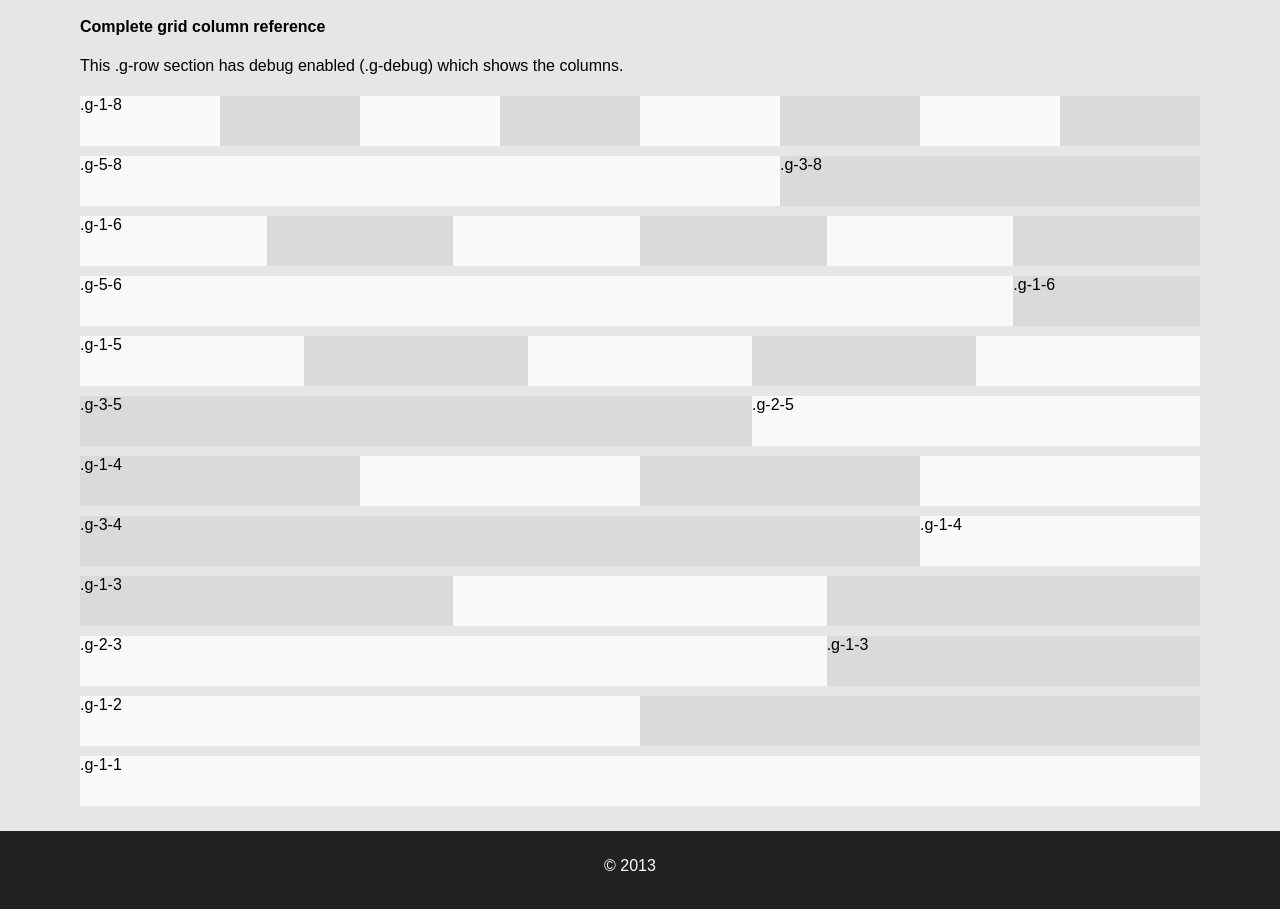
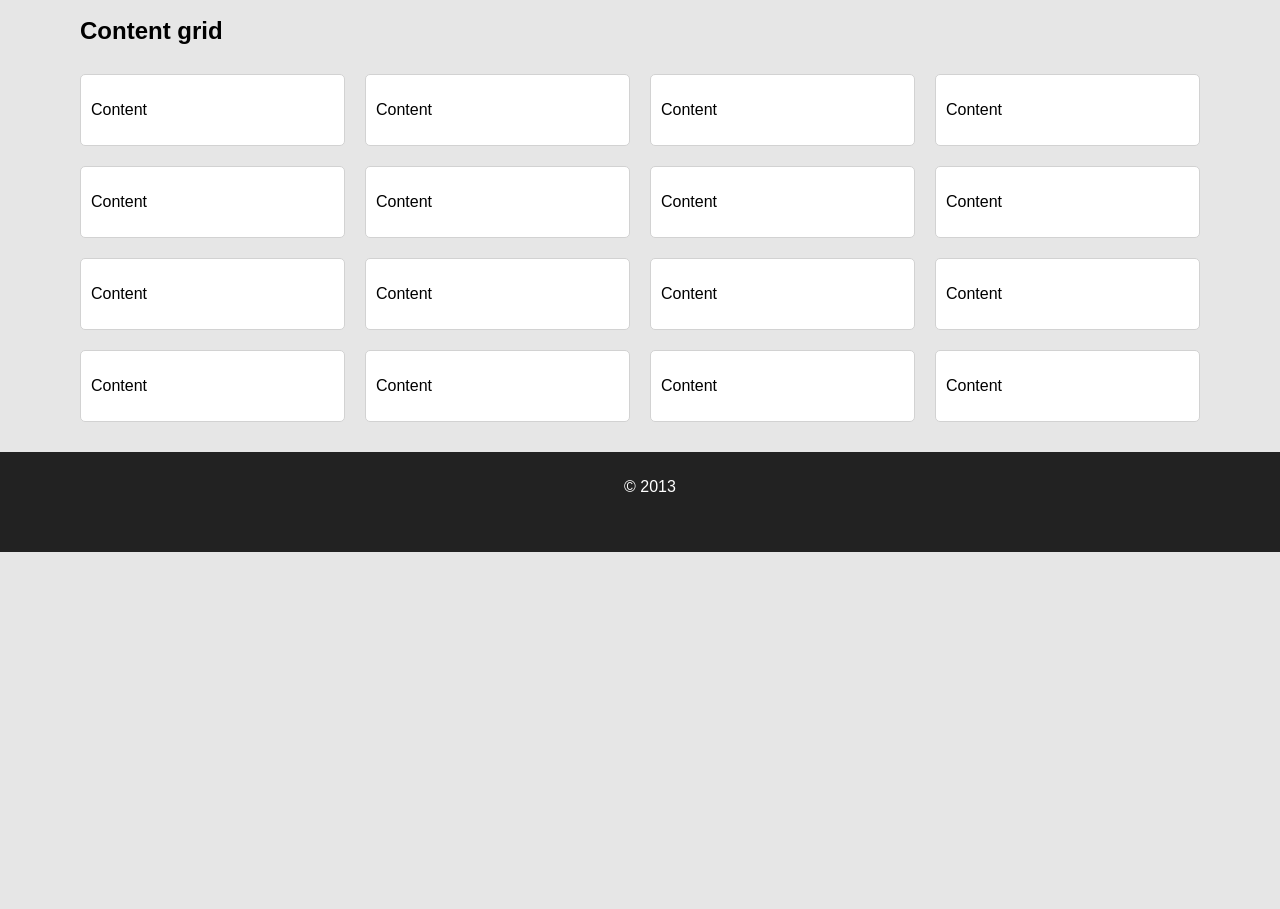
Before and after one commit to g-wilson/frontend-template, a plain HTML site: page htdocs/index.html in a window 1280 px wide. Shown: the part 1255-2164 px from the top of the page. After the commit the page ends 1807 px from the top, so only its background shows below. Drawn offline with nearby package versions, Linux system fonts and the light colour scheme.

Commit message:
Grid fix

```diff
--- a/htdocs/assets/less/grid.less
+++ b/htdocs/assets/less/grid.less
@@ -104,19 +104,15 @@ html, body {
 
 	// Outside gutter
 	.g-row {
-	  padding-left: @gutter-width;
 	}
 
 	.contain {
 		max-width: @page-width;
-		padding-right: @gutter-width;
+	  padding-left: @gutter-width;
 	}
 
 	.g-row > [class*='g-'] {
 		padding-right: @gutter-width;
-	}
-	.g-row > [class*='g-']:last-of-type {
-		padding-right: 0;
 	}
 
 }
--- a/htdocs/index.html
+++ b/htdocs/index.html
@@ -72,7 +72,9 @@
                     </div>
                 </form>
 
-                <div class="panel g-row">
+                <div class="g-1-1">
+                    <div class="panel">
+                        <div class="g-row">
                             <div class="g-1-5"><a class="btn">a.btn</a><br><br></div>
                             <div class="g-1-5"><a class="btn btn-green">a.btn-green</a><br><br></div>
                             <div class="g-1-5"><a class="btn btn-blue">a.btn-blue</a><br><br></div>
@@ -83,6 +85,8 @@
                             <div class="g-1-5"><a class="btn btn-mediumgrey">a.btn-mediumgrey</a><br><br></div>
                             <div class="g-1-5"><a class="btn btn-darkgrey">a.btn-darkgrey</a><br><br></div>
                             <div class="g-1-5"><a class="btn btn-black">a.btn-black</a><br><br></div>
+                        </div>
+                    </div>
                 </div>
 
             </section>
@@ -155,64 +159,89 @@
 
             </section>
 
-            <section class="contain">
+            <section class="contain g-row">
 
-                <div class="g-row g-debug">
+                <h2>Content grid</h2>
 
-                    <h4>Complete grid column reference</h4>
-                    <p>This .g-row section has debug enabled (.g-debug) which shows the columns.</p>
-
-                    <div class="g-1-8">.g-1-8</div>
-                    <div class="g-1-8"></div>
-                    <div class="g-1-8"></div>
-                    <div class="g-1-8"></div>
-                    <div class="g-1-8"></div>
-                    <div class="g-1-8"></div>
-                    <div class="g-1-8"></div>
-                    <div class="g-1-8"></div>
-
-                    <div class="g-5-8">.g-5-8</div>
-                    <div class="g-3-8">.g-3-8</div>
-
-                    <div class="g-1-6">.g-1-6</div>
-                    <div class="g-1-6"></div>
-                    <div class="g-1-6"></div>
-                    <div class="g-1-6"></div>
-                    <div class="g-1-6"></div>
-                    <div class="g-1-6"></div>
-
-                    <div class="g-5-6">.g-5-6</div>
-                    <div class="g-1-6">.g-1-6</div>
-
-                    <div class="g-1-5">.g-1-5</div>
-                    <div class="g-1-5"></div>
-                    <div class="g-1-5"></div>
-                    <div class="g-1-5"></div>
-                    <div class="g-1-5"></div>
-
-                    <div class="g-3-5">.g-3-5</div>
-                    <div class="g-2-5">.g-2-5</div>
-
-                    <div class="g-1-4">.g-1-4</div>
-                    <div class="g-1-4"></div>
-                    <div class="g-1-4"></div>
-                    <div class="g-1-4"></div>
-
-                    <div class="g-3-4">.g-3-4</div>
-                    <div class="g-1-4">.g-1-4</div>
-
-                    <div class="g-1-3">.g-1-3</div>
-                    <div class="g-1-3"></div>
-                    <div class="g-1-3"></div>
-
-                    <div class="g-2-3">.g-2-3</div>
-                    <div class="g-1-3">.g-1-3</div>
-
-                    <div class="g-1-2">.g-1-2</div>
-                    <div class="g-1-2"></div>
-
-                    <div class="g-1-1">.g-1-1</div>
-
+                <div class="g-1-4">
+                    <div class="panel">
+                        <p>Content</p>
+                    </div>
+                </div>
+                <div class="g-1-4">
+                    <div class="panel">
+                        <p>Content</p>
+                    </div>
+                </div>
+                <div class="g-1-4">
+                    <div class="panel">
+                        <p>Content</p>
+                    </div>
+                </div>
+                <div class="g-1-4">
+                    <div class="panel">
+                        <p>Content</p>
+                    </div>
+                </div>
+                <div class="g-1-4">
+                    <div class="panel">
+                        <p>Content</p>
+                    </div>
+                </div>
+                <div class="g-1-4">
+                    <div class="panel">
+                        <p>Content</p>
+                    </div>
+                </div>
+                <div class="g-1-4">
+                    <div class="panel">
+                        <p>Content</p>
+                    </div>
+                </div>
+                <div class="g-1-4">
+                    <div class="panel">
+                        <p>Content</p>
+                    </div>
+                </div>
+                <div class="g-1-4">
+                    <div class="panel">
+                        <p>Content</p>
+                    </div>
+                </div>
+                <div class="g-1-4">
+                    <div class="panel">
+                        <p>Content</p>
+                    </div>
+                </div>
+                <div class="g-1-4">
+                    <div class="panel">
+                        <p>Content</p>
+                    </div>
+                </div>
+                <div class="g-1-4">
+                    <div class="panel">
+                        <p>Content</p>
+                    </div>
+                </div>
+                <div class="g-1-4">
+                    <div class="panel">
+                        <p>Content</p>
+                    </div>
+                </div>
+                <div class="g-1-4">
+                    <div class="panel">
+                        <p>Content</p>
+                    </div>
+                </div>
+                <div class="g-1-4">
+                    <div class="panel">
+                        <p>Content</p>
+                    </div>
+                </div>
+                <div class="g-1-4">
+                    <div class="panel">
+                        <p>Content</p>
+                    </div>
                 </div>
 
             </section>
```
Also changed, not shown: htdocs/assets/css/main.css. Lines whose indentation alone changed are shown as unchanged.
